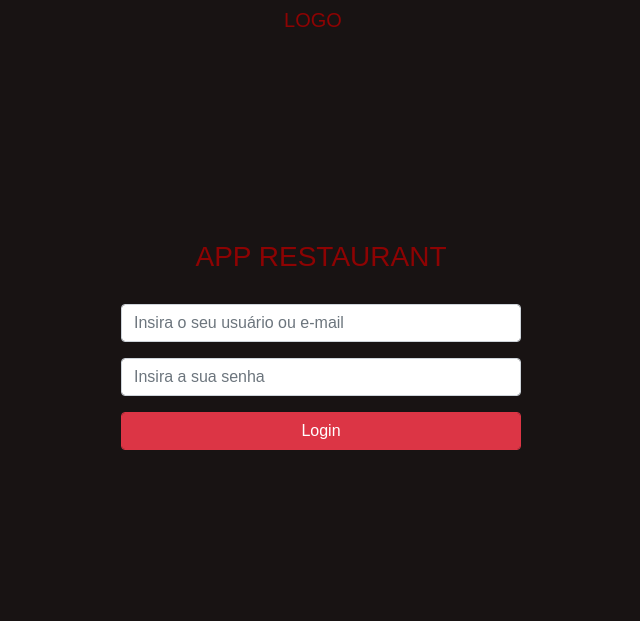
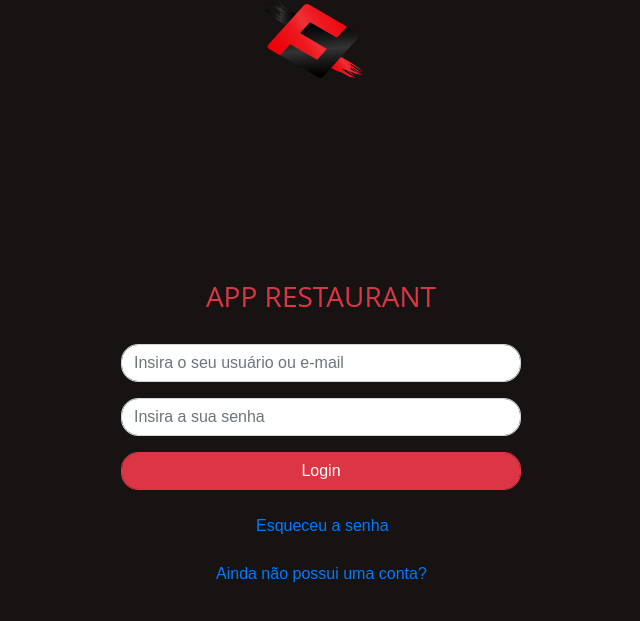
Before and after one commit to Italo1994/app-restaurante, a PHP site: page / in a window 1280 px wide. Shown: the top 621 px of the page, without its empty margins (319-959 px from the left). Run offline with PHP 8.4, Linux system fonts and the light colour scheme; some web fonts are replaced.

Commit message:
Incluindo a interfaca de login pronta

```diff
--- a/css/estilo_index.css
+++ b/css/estilo_index.css
@@ -15,14 +15,29 @@ body {
 	background: #181313;
 }
 
+/* grid layout para a área da logo */
 .grid {
 	display: grid;
 	grid-template:columns: 1fr;
 	justify-content: center;
 }
 
+.imagem-logo {
+	max-width: 120px;
+	background-image: url("../img/logo.png");
+	background-size: 100px 80px;
+	color: transparent;
+}
+
+a.imagem-logo {
+	display: inline-block;
+	width: 100px;
+	height: 80px;
+	color: transparent;
+}
+
 .logo {
-	color: #8D0303;
+	color: #dc3545;
 }
 
 .container-login {
@@ -32,7 +47,28 @@ body {
 }
 
 .container-login h3 {
+	font-family: Open sans;
 	text-align: center;
-	color: #8D0303;
+	color: #dc3545;
 	margin-bottom: 30px;
 }
+
+.form-control {
+	border-radius: 17px;
+}
+
+a.esqueceu-senha {
+	margin-left: 135px;
+	text-decoration: none;
+}
+
+a.cadastro {
+	margin-left: 95px;
+	text-decoration: none;
+}
+
+@font-face {
+	font-family: "Open sans";
+	src: url("/fonts/OpenSans-Regular-webfont.woff2") format("woff2"),
+		 url("/fonts/OpenSans-Regular-webfont.woff") format("woff");
+}
--- a/index.html
+++ b/index.html
@@ -13,7 +13,7 @@
 
 		<header>
 			<div class="grid">
-				<a class="navbar-brand logo" href="index.html">
+				<a class="navbar-brand imagem-logo" href="index.html">
 					LOGO
 				</a>
 			</div>
@@ -37,6 +37,14 @@
 				</div>
 
 				<button type="submit" class="btn btn-danger form-control">Login</button>
+
+				<br/><br/>
+
+				<a href="" class="esqueceu-senha">Esqueceu a senha</a>
+
+				<br/><br/>
+
+				<a href="" class="cadastro">Ainda não possui uma conta?</a>
 			</form>
 		</div>
 
```
Also changed, not shown: img/logo.jpg (added), img/logo.png (added).
